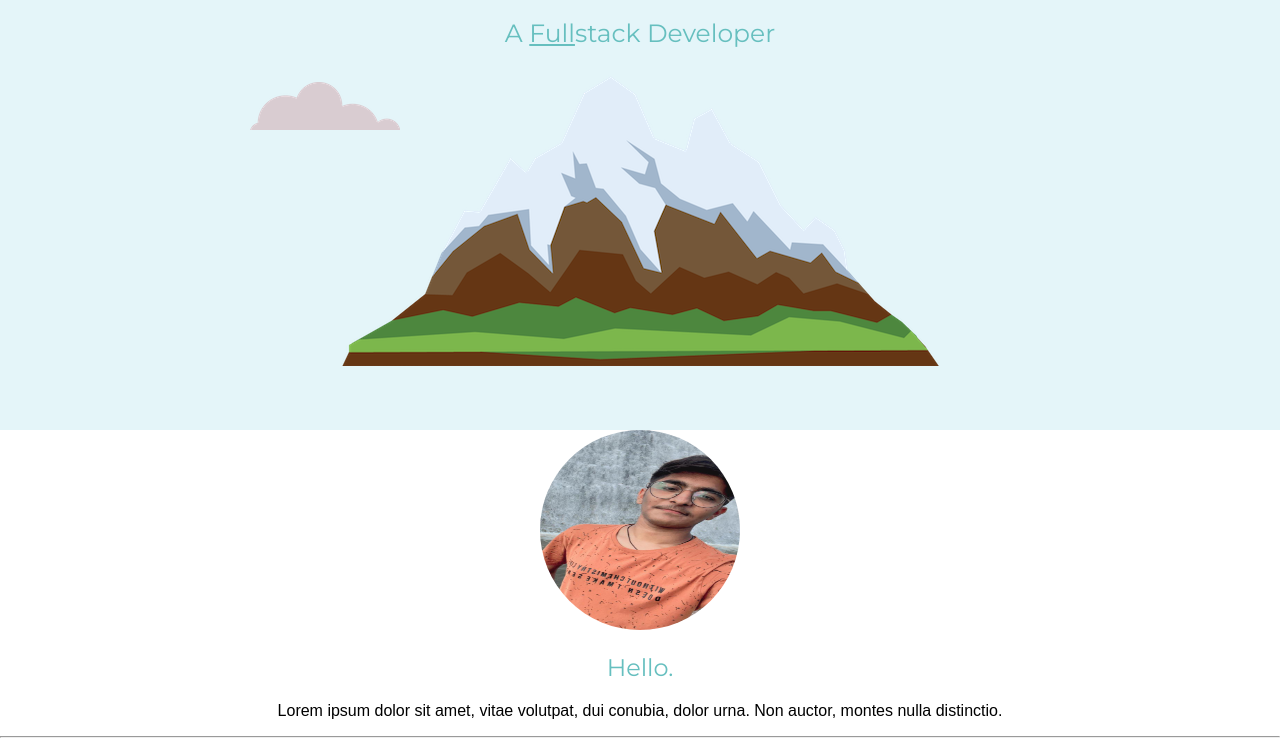
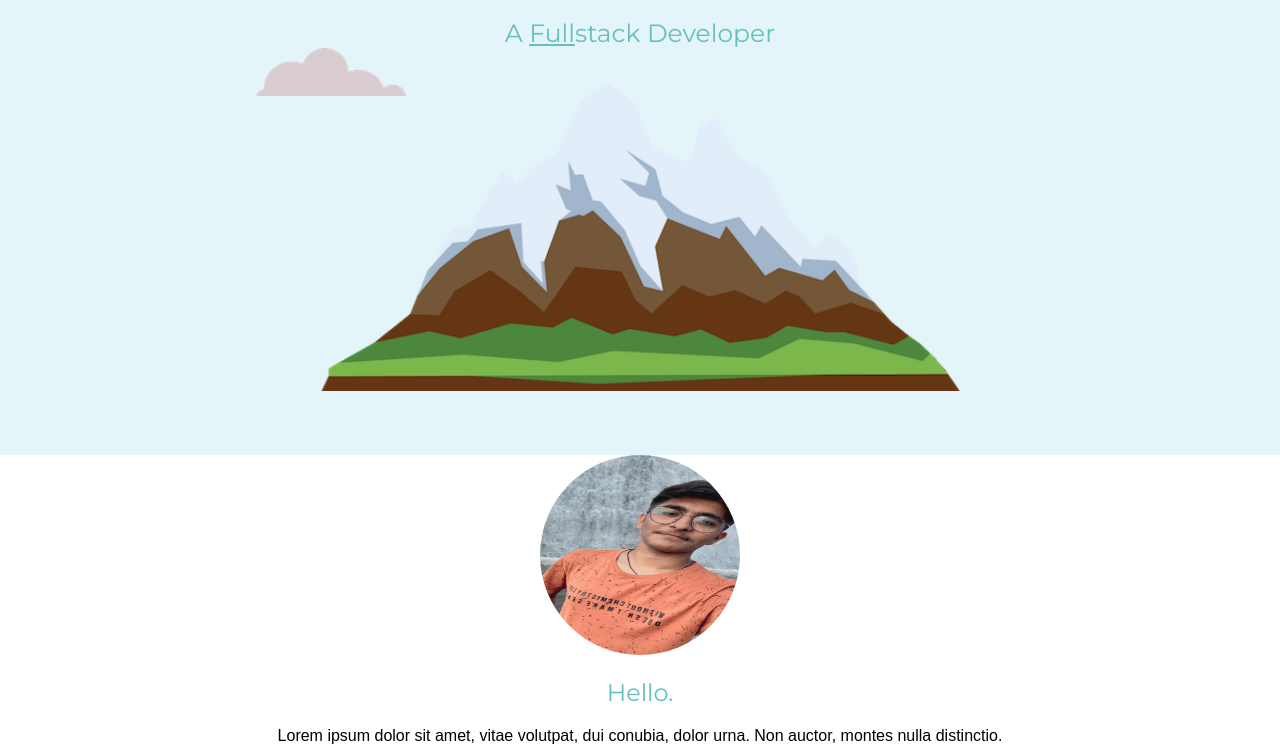
Before and after one commit to Project-birthday/cv, a plain HTML site: page index.html in a window 1280 px wide. Shown: the part 263-1018 px from the top of the page. Drawn offline with Linux system fonts and the light colour scheme.

Commit message:
Update style.css

```diff
--- a/CSS/style.css
+++ b/CSS/style.css
@@ -38,19 +38,20 @@ body {
 } */
 .first-cloud{
       position: absolute;
-      right: 300px;
+      right: 25%;
       top: 50px;
 }
 
 .second-cloud{
       position: absolute;
-      left: 250px;
-      bottom: 300px;
+      left: 20%;
+      bottom: 50%;
 }
 
 .mountain{
       position: relative;
       bottom: 60px;
+      width: 50%;
 }
 
 .skill-row{
```
